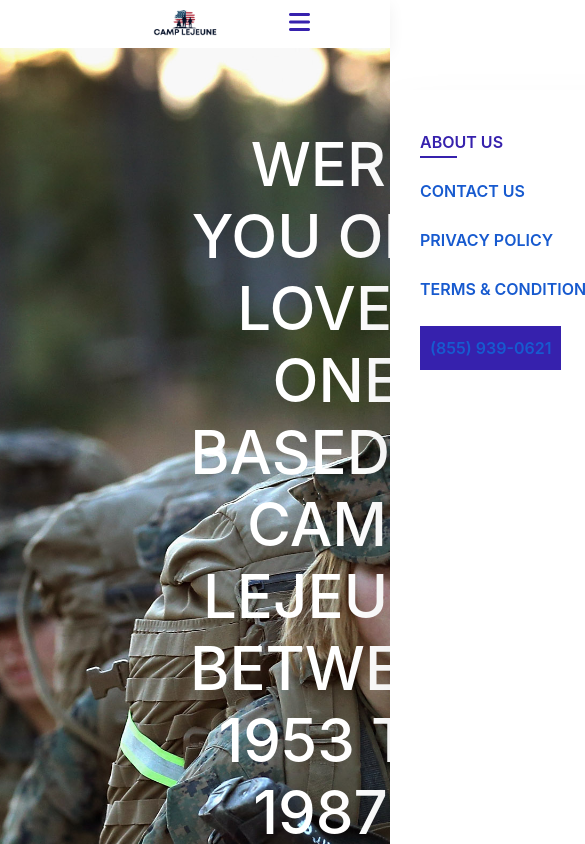
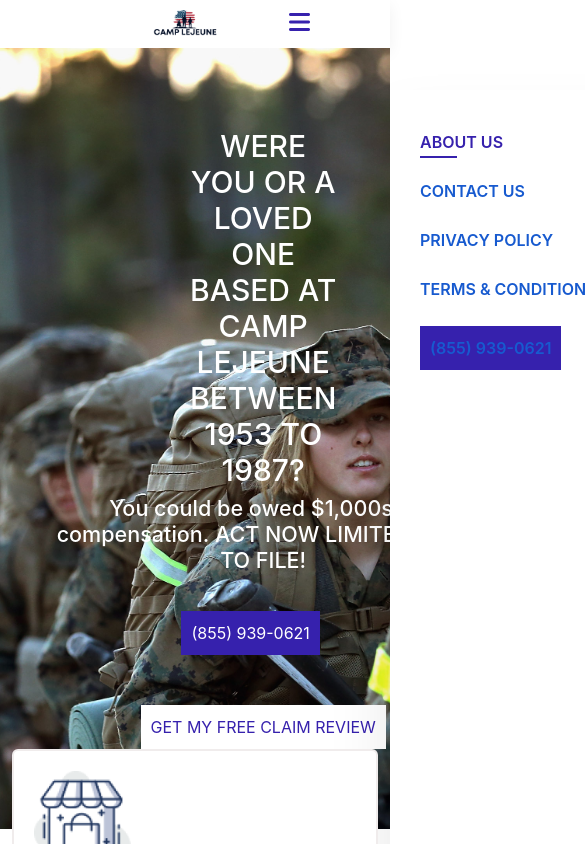
Before and after one commit to nosianuri/camp-lejeune, a React (Create React App) app: page / in a window 390 px wide. Shown: the top 844 px of the page, 585 px wide, since content can reach past the window. Built offline with nearby package versions, Linux system fonts and the light colour scheme.

Commit message:
Added footer logo

```diff
--- a/src/components/Banner/banner.css
+++ b/src/components/Banner/banner.css
@@ -45,3 +45,12 @@ button{
     background-color: rgb(54, 33, 173);
     color: #fff;
 }
+
+@media screen and (max-width: 780px) {
+    .article h1{
+        font-size: 30px;
+        color: white;
+        text-align: center;
+        justify-content: center;
+    }
+}
--- a/src/components/Footer/Footer.js
+++ b/src/components/Footer/Footer.js
@@ -1,11 +1,13 @@
 import React from 'react';
 import './footer.css';
+import logo from '../../assets/logo.png';
 // import gpt3Logo from '../../../asset/logo.svg';
 
 const Footer = () => {
     return (
         <div class="footer">
             <div class="container">
+            <div><img src={logo} alt="" /></div>
                 <div className='footer-text'>
                     <p className=''>While we may provide you preliminary information as to whether you may qualify for compensation, the U.S. District Court: Eastern District of North Carolina ultimately determines who qualifies and what claims are paid. This site is provided for informational purposes only. If you have questions about whether you qualify, please contact an attorney.</p>
                 </div>
@@ -14,7 +16,6 @@ const Footer = () => {
                     <a href="https://github.com/WebDeveloperCodeRep" target="_blank"> <i class="fab fa-github fa-2x margin"></i></a>
                     <a href="https://www.linkedin.com/in/andreea-mihaela-bunget-a4248812b/" target="_blank"> <i class="fab fa-linkedin fa-2x margin"></i></a>
                     <a href="https://www.youtube.com/channel/UCX674BUbomzBCakbb75lhfA?view_as=subscriber" target="_blank"><i class="fab fa-youtube fa-2x margin" ></i></a>
-
                 </div>
 
             </div>
@@ -24,9 +25,7 @@ const Footer = () => {
                         <div class="line"></div>
                         <div class="second2">
                             Copyright © 2022 Camp Lejeune Us. All rights reserved.
-
                         </div>
-
                     </div>
                 </div>
             </div>
--- a/src/components/Footer/footer.css
+++ b/src/components/Footer/footer.css
@@ -4,12 +4,11 @@
     padding-left: 90px;
     padding-right: 90px;
     padding-bottom: 1px;
+    padding-top: 50px;
 }
 
 .footer-text{
     color: #fff;
-    padding-top: 50px;
-
 }
 
 
--- a/src/components/Testimonial/Testimonial.js
+++ b/src/components/Testimonial/Testimonial.js
@@ -7,12 +7,13 @@ const Testimonial = () => {
          <div className='container'>
       <div className="gpt3__cta">
     <div className="gpt3__cta-content">
-      <p>Request Early Access to Get Started</p>
-      <h3>Register Today & start exploring the endless possibilities.</h3>
-    </div>
-    <div className="gpt3__cta-btn">
+
+      <h3>"OUR MISSION IS TO PROVIDE HIGH QUALITY ADVICE AND REPRESENTATION BY MAINTAINING THE EXCELLENT STANDARD OF SERVICE THAT OUR NATIONAL HEROES DESERVE."</h3>
+      <div className="gpt3__cta-btn">
       <button type="button">Get Started</button>
     </div>
+    </div>
+
   </div>
     </div>
     </div>
```
